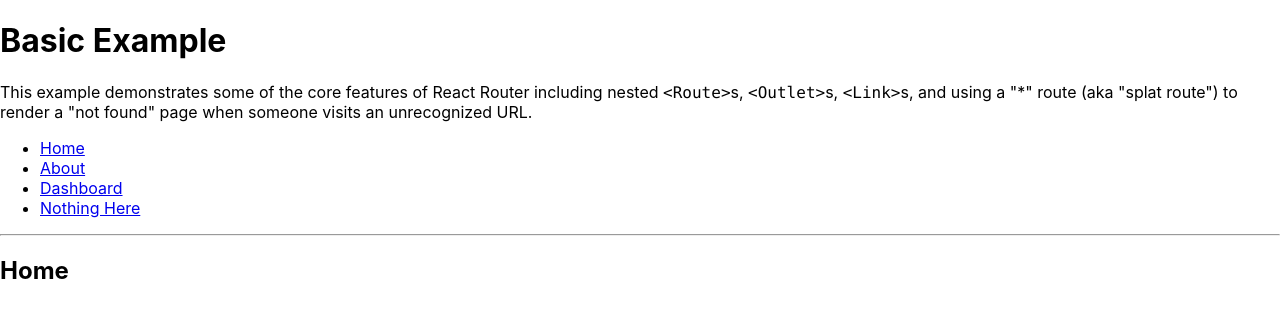
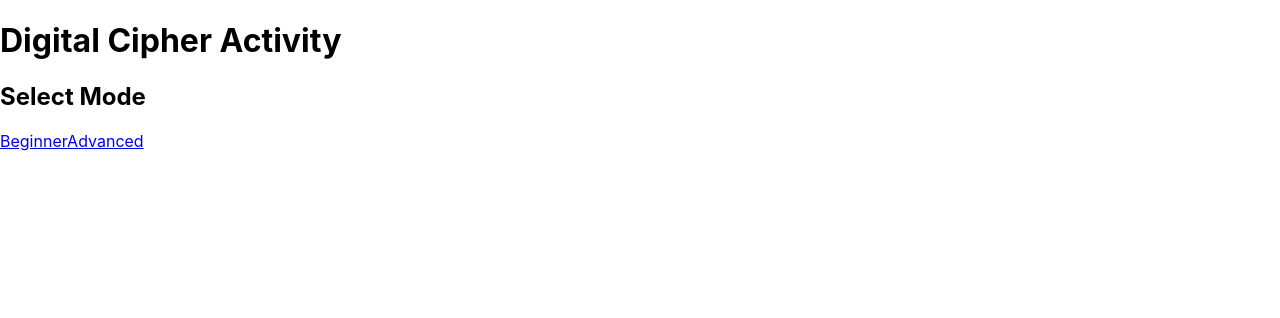
Before and after one commit to MrH-rezroll/SCF-CS-DigitalCipher, a React (Create React App) app: page / in a window 1280 px wide. Shown: the top 318 px of the page. Built offline with nearby package versions, Linux system fonts and the light colour scheme.

Commit message:
Created HTML markup for landing screen and beginner screen

```diff
--- a/package.json
+++ b/package.json
@@ -10,8 +10,10 @@
     "@types/node": "^16.18.9",
     "@types/react": "^18.0.26",
     "@types/react-dom": "^18.0.9",
+    "helmet": "^6.0.1",
     "react": "^18.2.0",
     "react-dom": "^18.2.0",
+    "react-helmet": "^6.1.0",
     "react-router-dom": "^6.4.5",
     "react-scripts": "5.0.1",
     "typescript": "^4.9.4",
@@ -40,5 +42,8 @@
       "last 1 firefox version",
       "last 1 safari version"
     ]
+  },
+  "devDependencies": {
+    "@types/react-helmet": "^6.1.6"
   }
 }
--- a/src/App.tsx
+++ b/src/App.tsx
@@ -1,27 +1,18 @@
 import * as React from "react";
+import { Helmet } from 'react-helmet';
 import { Routes, Route, Outlet, Link } from "react-router-dom";
 
 export default function App() {
   return (
-    <div>
-      <h1>Basic Example</h1>
-
-      <p>
-        This example demonstrates some of the core features of React Router
-        including nested <code>&lt;Route&gt;</code>s,{" "}
-        <code>&lt;Outlet&gt;</code>s, <code>&lt;Link&gt;</code>s, and using a
-        "*" route (aka "splat route") to render a "not found" page when someone
-        visits an unrecognized URL.
-      </p>
-
+    <div id="AppWrapper">
       {/* Routes nest inside one another. Nested route paths build upon
             parent route paths, and nested route elements render inside
             parent route elements. See the note about <Outlet> below. */}
       <Routes>
         <Route path="/" element={<Layout />}>
-          <Route index element={<Home />} />
-          <Route path="about" element={<About />} />
-          <Route path="dashboard" element={<Dashboard />} />
+          <Route index element={<AppLanding />} />
+          <Route path="beginner" element={<Beginner />} />
+          <Route path="advanced" element={<Advanced />} />
 
           {/* Using path="*"" means "match anything", so this route
                 acts like a catch-all for URLs that we don't have explicit
@@ -35,56 +26,56 @@
 
 function Layout() {
   return (
-    <div>
-      {/* A "layout route" is a good place to put markup you want to
-          share across all the pages on your site, like navigation. */}
-      <nav>
-        <ul>
-          <li>
-            <Link to="/">Home</Link>
-          </li>
-          <li>
-            <Link to="/about">About</Link>
-          </li>
-          <li>
-            <Link to="/dashboard">Dashboard</Link>
-          </li>
-          <li>
-            <Link to="/nothing-here">Nothing Here</Link>
-          </li>
-        </ul>
-      </nav>
-
-      <hr />
-
-      {/* An <Outlet> renders whatever child route is currently active,
-          so you can think about this <Outlet> as a placeholder for
-          the child routes we defined above. */}
+    <div id="AppWrapper2">
+      <h1 id="AppTitle">Digital Cipher Activity</h1>
       <Outlet />
     </div>
   );
 }
 
-function Home() {
+function AppLanding() {
   return (
     <div>
-      <h2>Home</h2>
+      <h2>Select Mode</h2>
+      <Link to="Beginner">Beginner</Link>
+      <Link to="Advanced">Advanced</Link>
     </div>
   );
 }
 
-function About() {
+function Beginner() {
   return (
     <div>
-      <h2>About</h2>
+      <h2>Beginner</h2>
+      <Link to="/">Back</Link>
+      <form>
+        <legend>Encryption Type:</legend>
+        <select>
+          <option value="caesar" selected>Caesar Cipher</option>
+        </select>
+      </form>
+      <form>
+        <legend>Encryption Options</legend>
+        <label htmlFor="shiftby">Shift by:</label>
+        <input type="number" id="shiftby" name="shiftby" min="1" max="24" value="7"></input>
+        <label>Result:</label>
+        <input type="text" readOnly={true} value="a -> h"></input>
+      </form>
+      <form>
+        <legend>Encryption Text</legend>
+        <textarea name="textToEncode"></textarea>
+        <button>Encode Text</button>
+        <button>Decode Text</button>
+      </form>
     </div>
   );
 }
 
-function Dashboard() {
+function Advanced() {
   return (
     <div>
-      <h2>Dashboard</h2>
+      <h2>Advanced</h2>
+      <Link to="/">Back</Link>
     </div>
   );
 }
```
Also changed, not shown: 1 other file (tests, documents, lock files or other folders).
